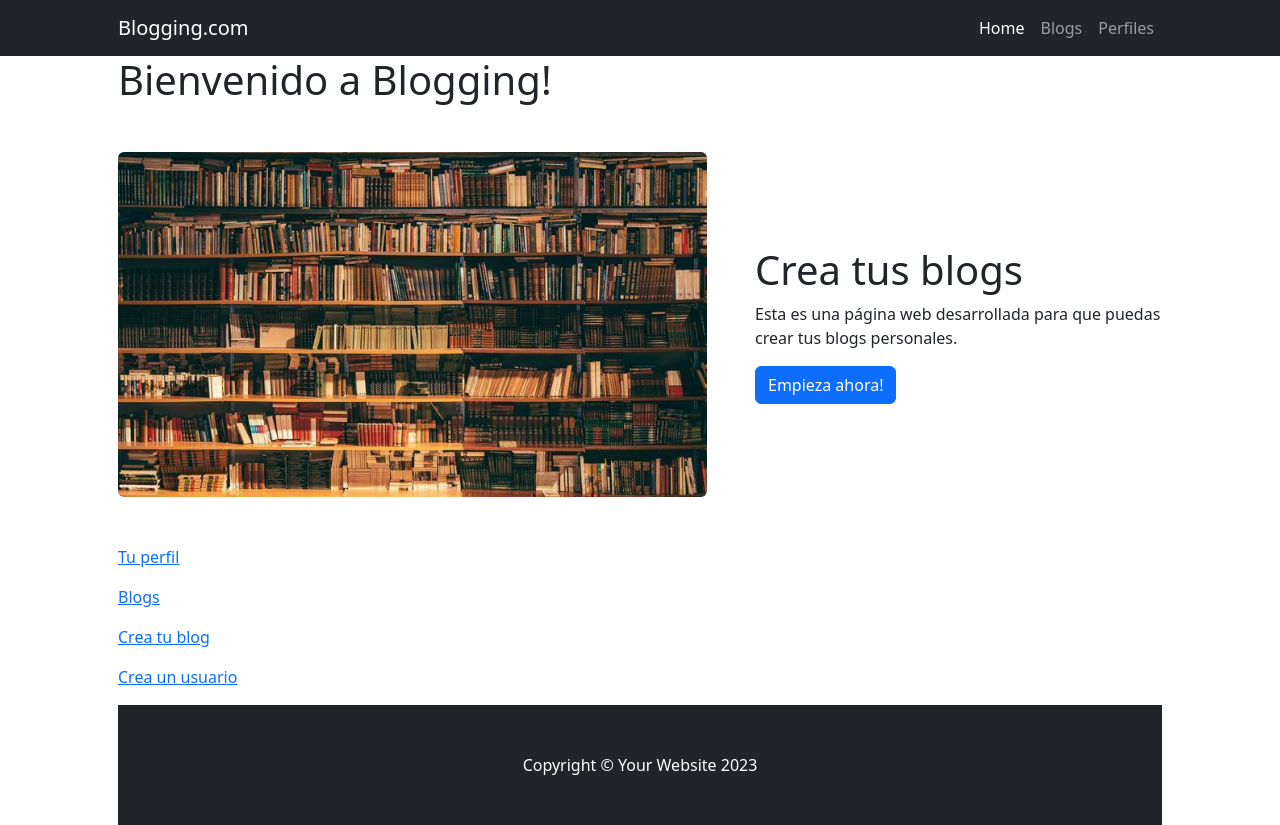
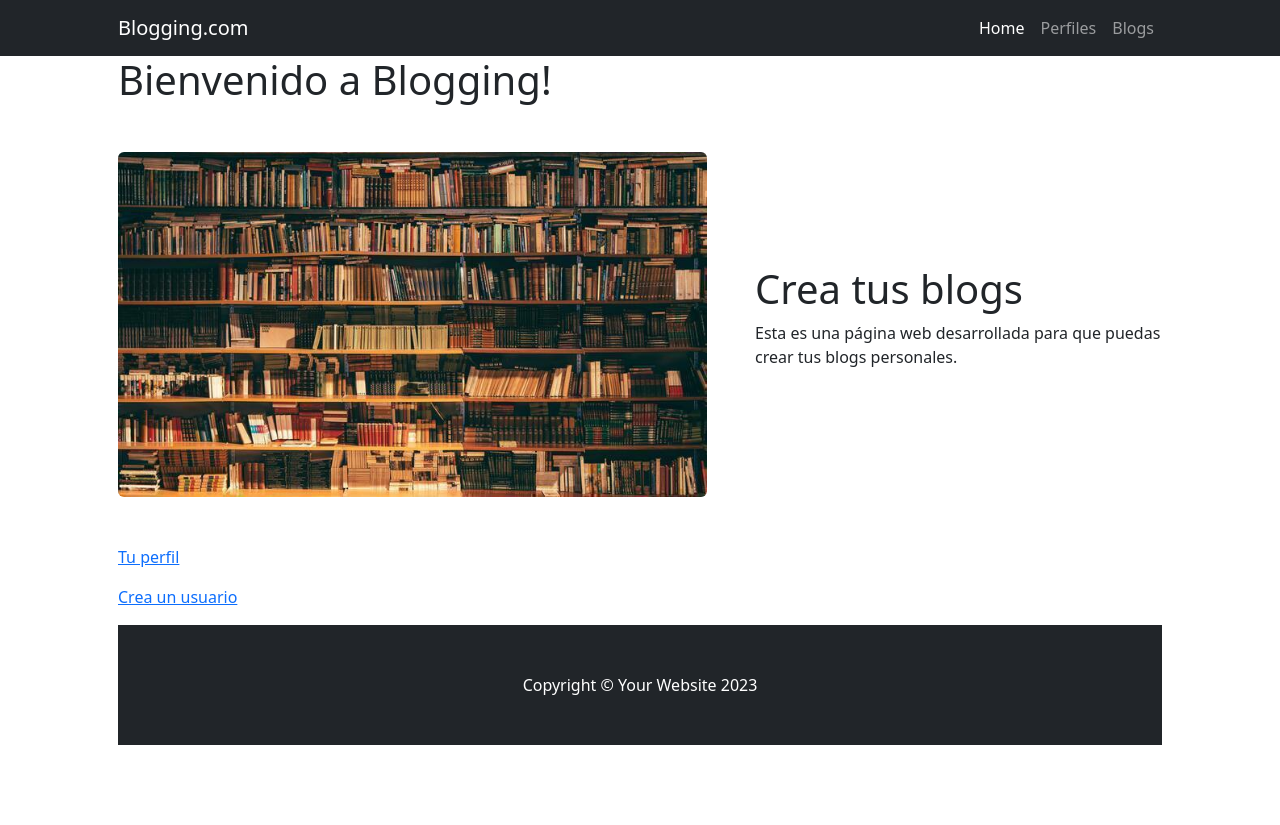
Before and after one commit to Julito8/PlaygroundFinalProject-Tosso, a Django app: page / in a window 1280 px wide. After the commit the page ends 745 px from the top, so only its background shows below. Run offline with Django 4.2, Linux system fonts and the light colour scheme; some libraries are stand-ins or nearby versions.

Commit message:
update: htmls

```diff
--- a/project/home/templates/home/base.html
+++ b/project/home/templates/home/base.html
@@ -27,7 +27,6 @@
                 <div class="col-lg-5">
                     <h1 class="font-weight-light">Crea tus blogs</h1>
                     <p>Esta es una página web desarrollada para que puedas crear tus blogs personales.</p>
-                    <a class="btn btn-primary" href="{% url 'cliente:crear_blog' %}">Empieza ahora!</a>
                 </div>
             </div>
             {% block content %}
--- a/project/home/templates/home/index.html
+++ b/project/home/templates/home/index.html
@@ -6,7 +6,5 @@
 
 {% block content %}
 <p> <a href="{% url 'cliente:perfil' %}">Tu perfil</a> </p>
-<p> <a href="{% url 'cliente:mostrar_blogs' %}">Blogs</a> </p>
-    <p> <a href="{% url 'cliente:crear_blog' %}">Crea tu blog</a> </p>
     <p> <a href="{% url 'cliente:crear_usuario' %}">Crea un usuario</a> </p>
 {% endblock content %}
--- a/project/home/templates/home/navbar.html
+++ b/project/home/templates/home/navbar.html
@@ -7,8 +7,8 @@
                 <div class="collapse navbar-collapse" id="navbarSupportedContent">
                     <ul class="navbar-nav ms-auto mb-2 mb-lg-0">
                         <li class="nav-item"><a class="nav-link active" aria-current="page" href="{% url 'home:index' %}">Home</a></li>
-                        <li class="nav-item"><a class="nav-link" href="{% url 'cliente:mostrar_blogs' %}">Blogs</a></li>
                         <li class="nav-item"><a class="nav-link" href="{% url 'cliente:perfil' %}">Perfiles</a></li>
+                        <li class="nav-item"><a class="nav-link" href="{% url 'blog:index' %}">Blogs</a></li>
                     </ul>
                 </div>
             </div>
```
